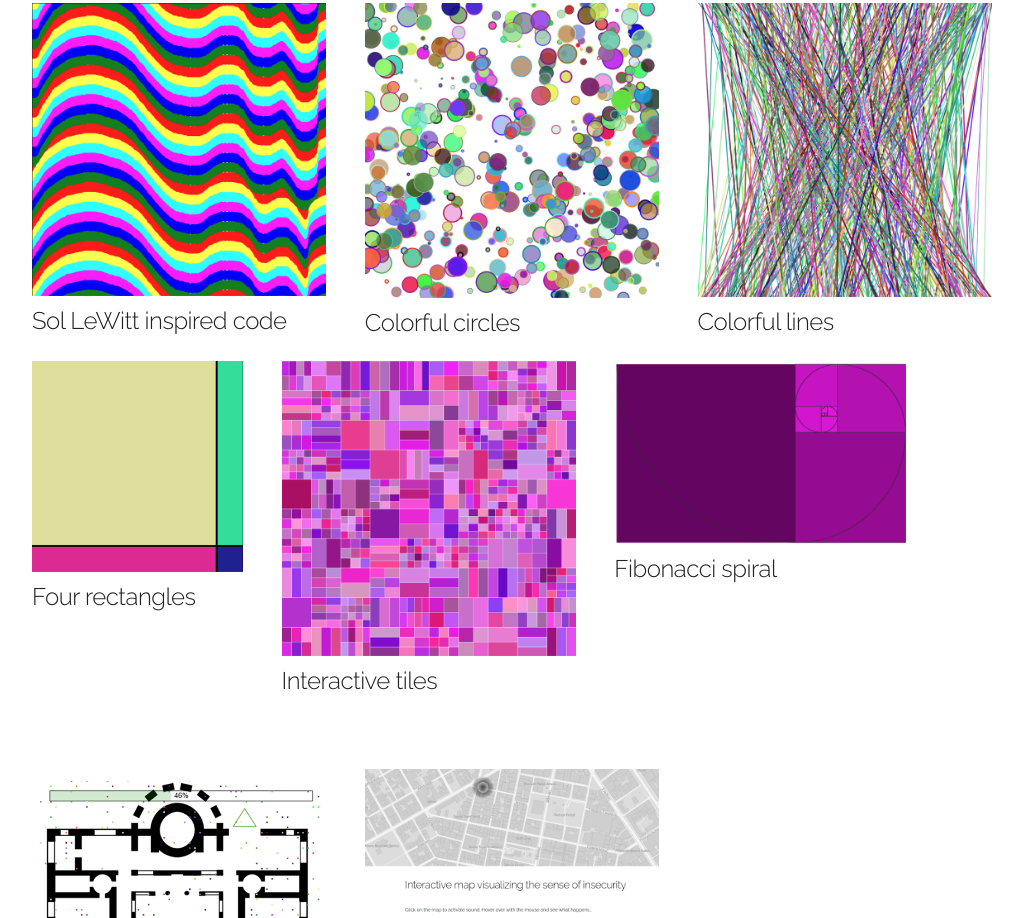
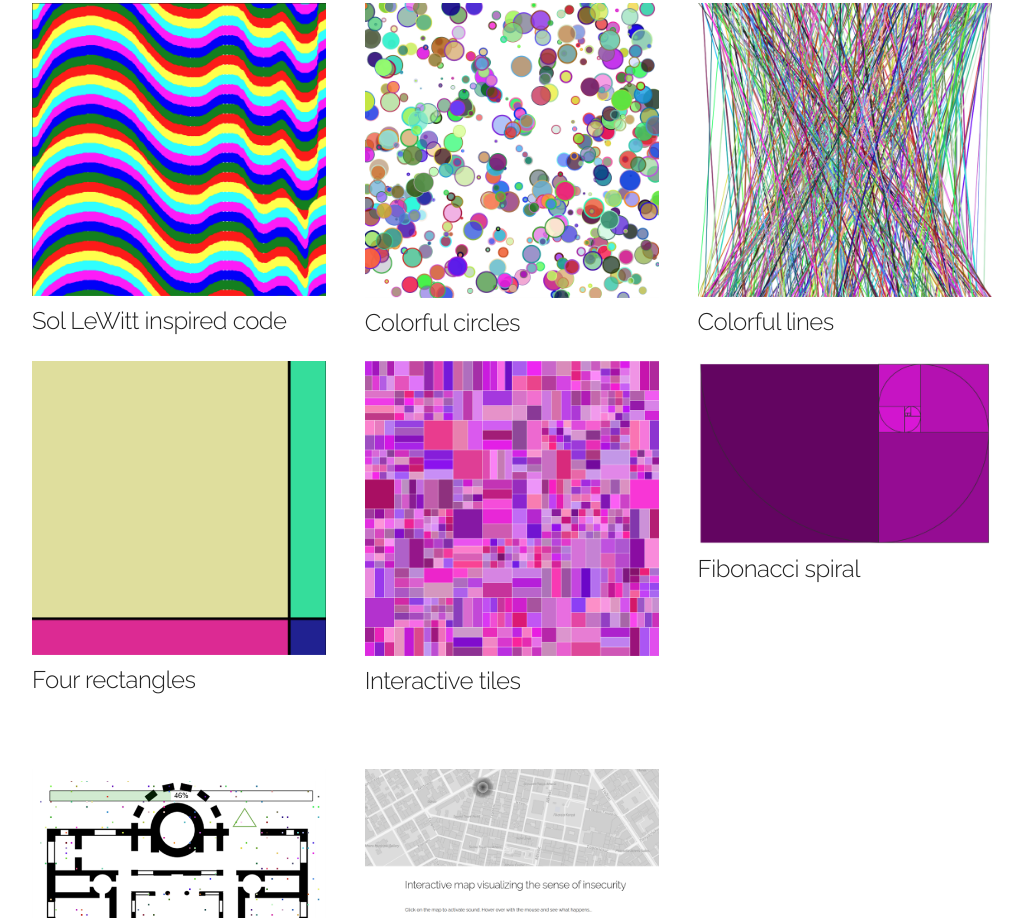
Before and after one commit to EiriniKotsifaki/webpage_template_attempt1_26_3_25, a plain HTML site: page index.html in a window 1280 px wide. Shown: the part 504-1422 px from the top of the page, without its empty margins (128-1150 px from the left). Drawn offline with Linux system fonts and the light colour scheme.

Commit message:
Update index.html

```diff
--- a/index.html
+++ b/index.html
@@ -62,7 +62,7 @@
 
 
    <div class="row u-cf half-bottom">
-      <div class="three columns">
+      <div class="four columns">
         <a href="https://editor.p5js.org/EiriniKotsifaki/sketches/XPlBTRu8Y" target="_blank">
           <img src="images/four rectangles assignmet 02.png" class="scale-with-grid">
         </a>
```
